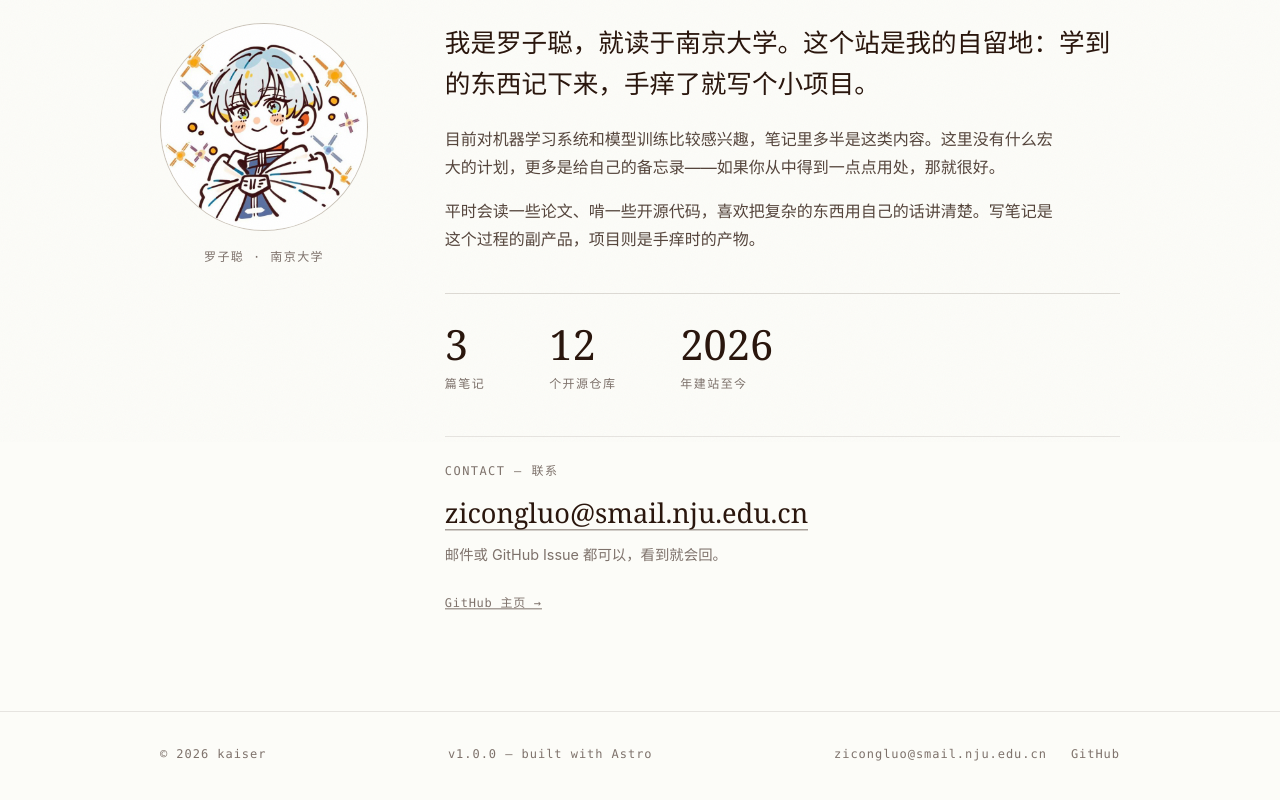
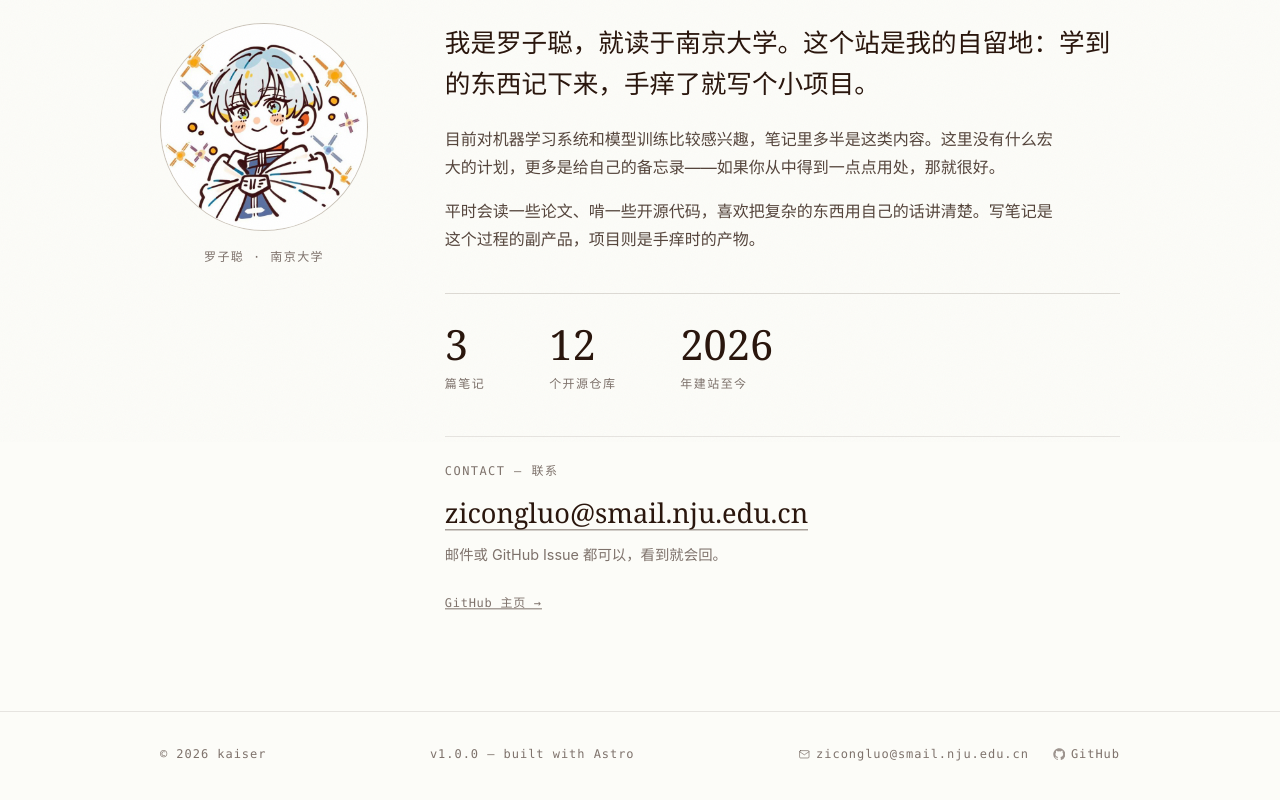
Before and after one commit to congcongcong1/congcongcong1.github.io, an Astro site: page /about in a window 1280 px wide. Shown: the part 358-1158 px from the top of the page. Built offline with nearby package versions, Linux system fonts and the light colour scheme; Astro itself is replaced by a stand-in of ours; some packages are replaced by stand-ins of ours.

Commit message:
页脚邮箱和 GitHub 加图标，悬停微动效

```diff
--- a/src/layouts/Base.astro
+++ b/src/layouts/Base.astro
@@ -57,8 +57,14 @@ const nav = [
         <span>© {SITE.since} {SITE.name}</span>
         <span>v1.0.0 — built with Astro</span>
         <span class="footer-right">
-          <a href={`mailto:${SITE.email}`}>{SITE.email}</a>
-          <a href={SITE.github} target="_blank" rel="noopener">GitHub</a>
+          <a class="footer-icon-link" href={`mailto:${SITE.email}`} aria-label="发送邮件">
+            <svg class="footer-icon" viewBox="0 0 24 24" fill="none" stroke="currentColor" stroke-width="1.8" stroke-linecap="round" stroke-linejoin="round" aria-hidden="true"><rect x="3" y="5" width="18" height="14" rx="2"/><path d="m3 7 9 6 9-6"/></svg>
+            <span>{SITE.email}</span>
+          </a>
+          <a class="footer-icon-link" href={SITE.github} target="_blank" rel="noopener" aria-label="GitHub 主页">
+            <svg class="footer-icon" viewBox="0 0 24 24" fill="currentColor" aria-hidden="true"><path d="M12 .5C5.65.5.5 5.65.5 12c0 5.08 3.29 9.39 7.86 10.91.58.11.79-.25.79-.55v-1.93c-3.2.7-3.87-1.54-3.87-1.54-.52-1.33-1.28-1.68-1.28-1.68-1.04-.71.08-.7.08-.7 1.15.08 1.76 1.18 1.76 1.18 1.03 1.76 2.7 1.25 3.35.96.1-.75.4-1.25.72-1.54-2.55-.29-5.23-1.28-5.23-5.68 0-1.26.45-2.28 1.18-3.09-.12-.29-.51-1.46.11-3.04 0 0 .96-.31 3.15 1.18a10.9 10.9 0 0 1 5.74 0c2.19-1.49 3.15-1.18 3.15-1.18.62 1.58.23 2.75.11 3.04.73.81 1.18 1.83 1.18 3.09 0 4.41-2.69 5.38-5.25 5.67.41.36.77 1.05.77 2.13v3.16c0 .3.21.67.8.55A11.51 11.51 0 0 0 23.5 12C23.5 5.65 18.35.5 12 .5Z"/></svg>
+            <span>GitHub</span>
+          </a>
         </span>
       </div>
     </footer>
--- a/src/styles/global.css
+++ b/src/styles/global.css
@@ -519,6 +519,25 @@ body::before {
   gap: 1.5rem;
 }
 
+.footer-icon-link {
+  display: inline-flex;
+  align-items: center;
+  gap: 0.45em;
+}
+
+.footer-icon {
+  width: 1.05em;
+  height: 1.05em;
+  flex: none;
+  opacity: 0.75;
+  transition: opacity 0.3s var(--ease-out), transform 0.3s var(--ease-out);
+}
+
+.footer-icon-link:hover .footer-icon {
+  opacity: 1;
+  transform: translateY(-1px);
+}
+
 /* ---------- Hero 底部下滑提示：文字 + 箭头若隐若现 ---------- */
 .scroll-cue {
   position: absolute;
```
